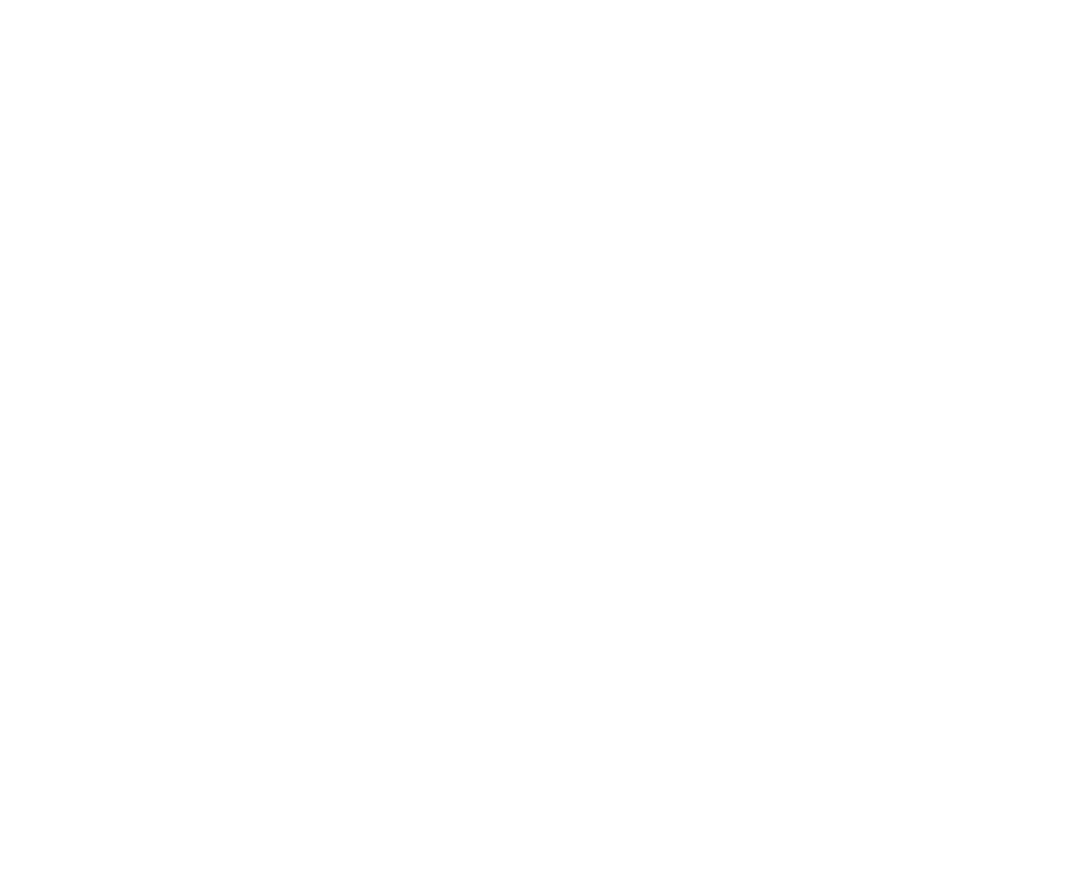
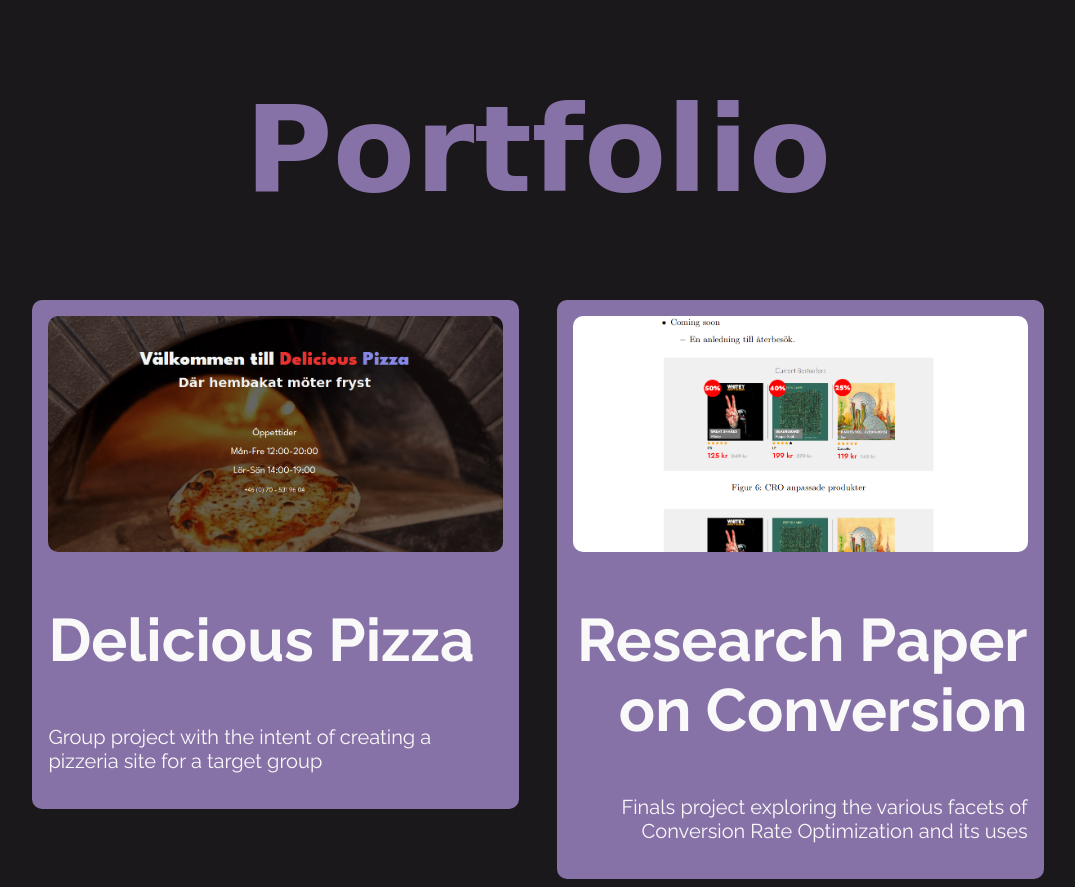
Before and after one commit to Alex-mp4/Alex-mp4, a plain HTML site: page index.html in a window 1280 px wide. Shown: the whole page, without its empty margins (102-1177 px from the left). Before the commit the page ends 800 px from the top, so only its background shows below. Drawn offline with Linux system fonts and the light colour scheme; a web font is replaced by a local one.

Commit message:
✨ Cards for portfolio

```diff
--- a/index.html
+++ b/index.html
@@ -6,10 +6,27 @@
     <meta name="viewport" content="width=device-width, initial-scale=1.0">
     <title>Alex-mp4</title>
     <link rel="stylesheet" href="style.css">
+    <link rel="preconnect" href="https://fonts.googleapis.com">
+    <link rel="preconnect" href="https://fonts.gstatic.com" crossorigin>
+    <link
+        href="https://fonts.googleapis.com/css2?family=Dela+Gothic+One&family=Raleway:ital,wght@0,100;0,200;0,300;0,400;0,500;0,600;0,700;0,800;0,900;1,100;1,200;1,300;1,400;1,500;1,600;1,700;1,800;1,900&display=swap"
+        rel="stylesheet">
 </head>
 
 <body>
-
+    <h1>Portfolio</h1>
+    <div class="container">
+        <div>
+            <img src="src/delicious-min.png" alt="Delicious Pizza Screenshot">
+            <h2>Delicious Pizza</h2>
+            <p>Group project with the intent of creating a pizzeria site for a target group</p>
+        </div>
+        <div class="right">
+            <img src="src/gyarb.png" alt="Finals Project Screenshot">
+            <h2>Research Paper on Conversion</h2>
+            <p>Finals project exploring the various facets of Conversion Rate Optimization and its uses</p>
+        </div>
+    </div>
 </body>
 
 </html>
--- a/style.css
+++ b/style.css
@@ -0,0 +1,109 @@
+:root {
+    --step--2: clamp(0.78rem, calc(0.77rem + 0.03vw), 0.80rem);
+    --step--1: clamp(0.94rem, calc(0.92rem + 0.11vw), 1.00rem);
+    --step-0: clamp(1.13rem, calc(1.08rem + 0.22vw), 1.25rem);
+    --step-1: clamp(1.35rem, calc(1.28rem + 0.37vw), 1.56rem);
+    --step-2: clamp(1.62rem, calc(1.50rem + 0.58vw), 1.95rem);
+    --step-3: clamp(1.94rem, calc(1.77rem + 0.87vw), 2.44rem);
+    --step-4: clamp(2.33rem, calc(2.08rem + 1.25vw), 3.05rem);
+    --step-5: clamp(2.80rem, calc(2.45rem + 1.77vw), 3.82rem);
+
+    --space-3xs: clamp(0.31rem, calc(0.31rem + 0.00vw), 0.31rem);
+    --space-2xs: clamp(0.56rem, calc(0.54rem + 0.11vw), 0.63rem);
+    --space-xs: clamp(0.88rem, calc(0.85rem + 0.11vw), 0.94rem);
+    --space-s: clamp(1.13rem, calc(1.08rem + 0.22vw), 1.25rem);
+    --space-m: clamp(1.69rem, calc(1.62rem + 0.33vw), 1.88rem);
+    --space-l: clamp(2.25rem, calc(2.16rem + 0.43vw), 2.50rem);
+    --space-xl: clamp(3.38rem, calc(3.24rem + 0.65vw), 3.75rem);
+    --space-2xl: clamp(4.50rem, calc(4.33rem + 0.87vw), 5.00rem);
+    --space-3xl: clamp(6.75rem, calc(6.49rem + 1.30vw), 7.50rem);
+
+    /* One-up pairs */
+    --space-3xs-2xs: clamp(0.31rem, calc(0.20rem + 0.54vw), 0.63rem);
+    --space-2xs-xs: clamp(0.56rem, calc(0.43rem + 0.65vw), 0.94rem);
+    --space-xs-s: clamp(0.88rem, calc(0.74rem + 0.65vw), 1.25rem);
+    --space-s-m: clamp(1.13rem, calc(0.86rem + 1.30vw), 1.88rem);
+    --space-m-l: clamp(1.69rem, calc(1.40rem + 1.41vw), 2.50rem);
+    --space-l-xl: clamp(2.25rem, calc(1.73rem + 2.61vw), 3.75rem);
+    --space-xl-2xl: clamp(3.38rem, calc(2.81rem + 2.83vw), 5.00rem);
+    --space-2xl-3xl: clamp(4.50rem, calc(3.46rem + 5.22vw), 7.50rem);
+
+    /* Custom pairs */
+    --space-s-l: clamp(1.13rem, calc(0.65rem + 2.39vw), 2.50rem);
+
+    --primary-color: #1A181B;
+    --secondary-color: #FAF9F9;
+    --tertiary-color: #8772a8;
+}
+
+html {
+    scroll-behavior: smooth;
+}
+
+body {
+    background-color: var(--primary-color);
+    font-family: 'Raleway', sans-serif;
+    color: var(--secondary-color);
+    font-weight: 400;
+}
+
+h1 {
+    font-family: 'Dela Gothic One', cursive;
+    font-size: var(--space-2xl-3xl);
+    color: var(--tertiary-color);
+    text-align: center;
+}
+
+h2 {
+    font-size: var(--space-xl);
+}
+
+p {
+    font-size: var(--space-s);
+}
+
+.container {
+    width: 80%;
+    margin-left: auto;
+    margin-right: auto;
+    display: flex;
+}
+
+.container div {
+    width: 45%;
+    height: fit-content;
+    background-color: #8772a8;
+    border-radius: 10px;
+    padding: 1rem;
+}
+
+.container .right {
+    margin-left: auto;
+    margin-right: 0;
+    text-align: right;
+}
+
+img {
+    width: 100%;
+    height: 100%;
+    z-index: -1;
+    border-radius: 10px;
+}
+
+@media screen and (max-width: 1000px) {
+    .container {
+        display: block;
+    }
+
+    .container div {
+        width: 80%;
+        margin-left: auto;
+        margin-right: auto;
+        margin-bottom: 2rem;
+    }
+
+    .container .right {
+        margin-right: auto;
+        text-align: left;
+    }
+}
```
Also changed, not shown: src/delicious-min.png (added), src/gyarb.png (added).
